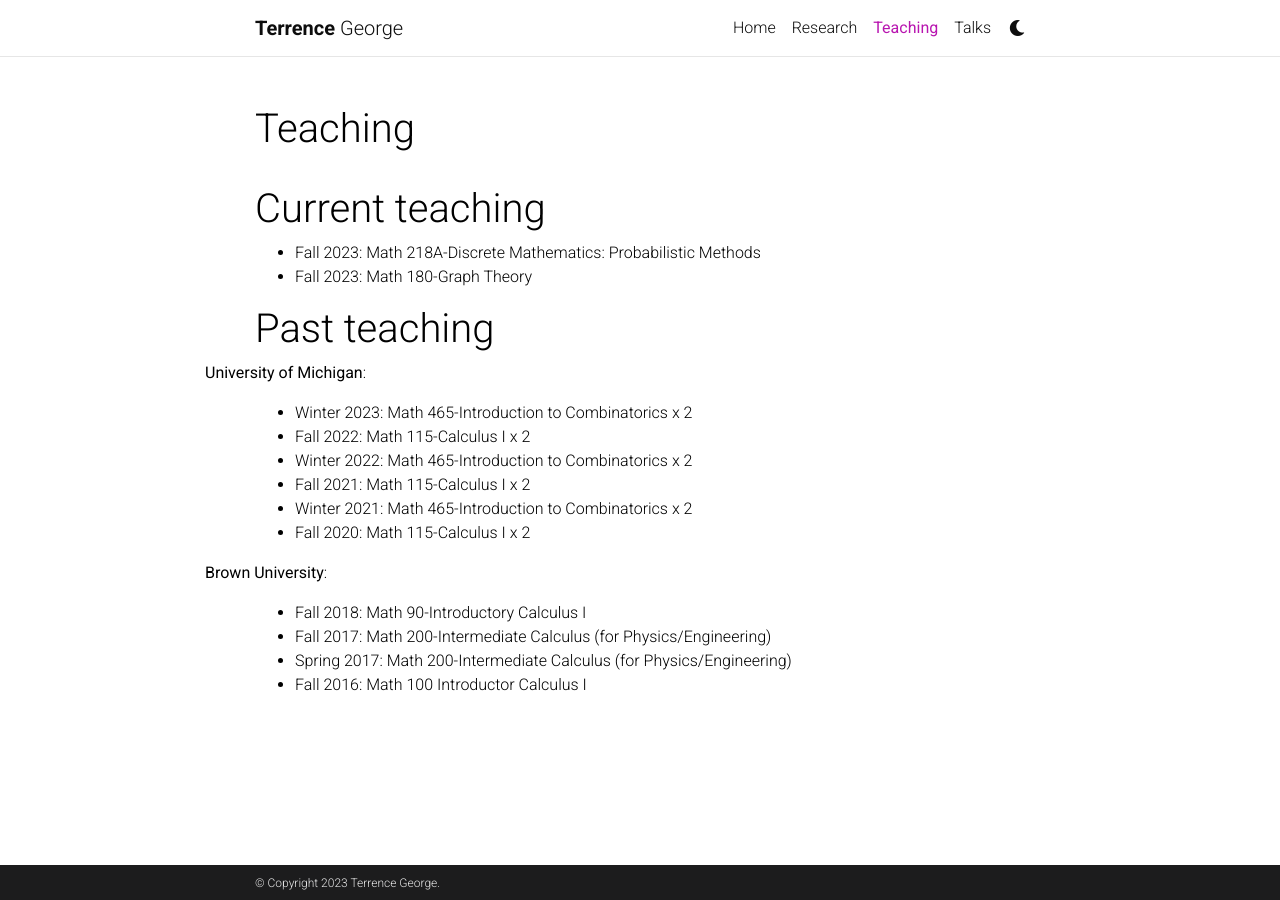
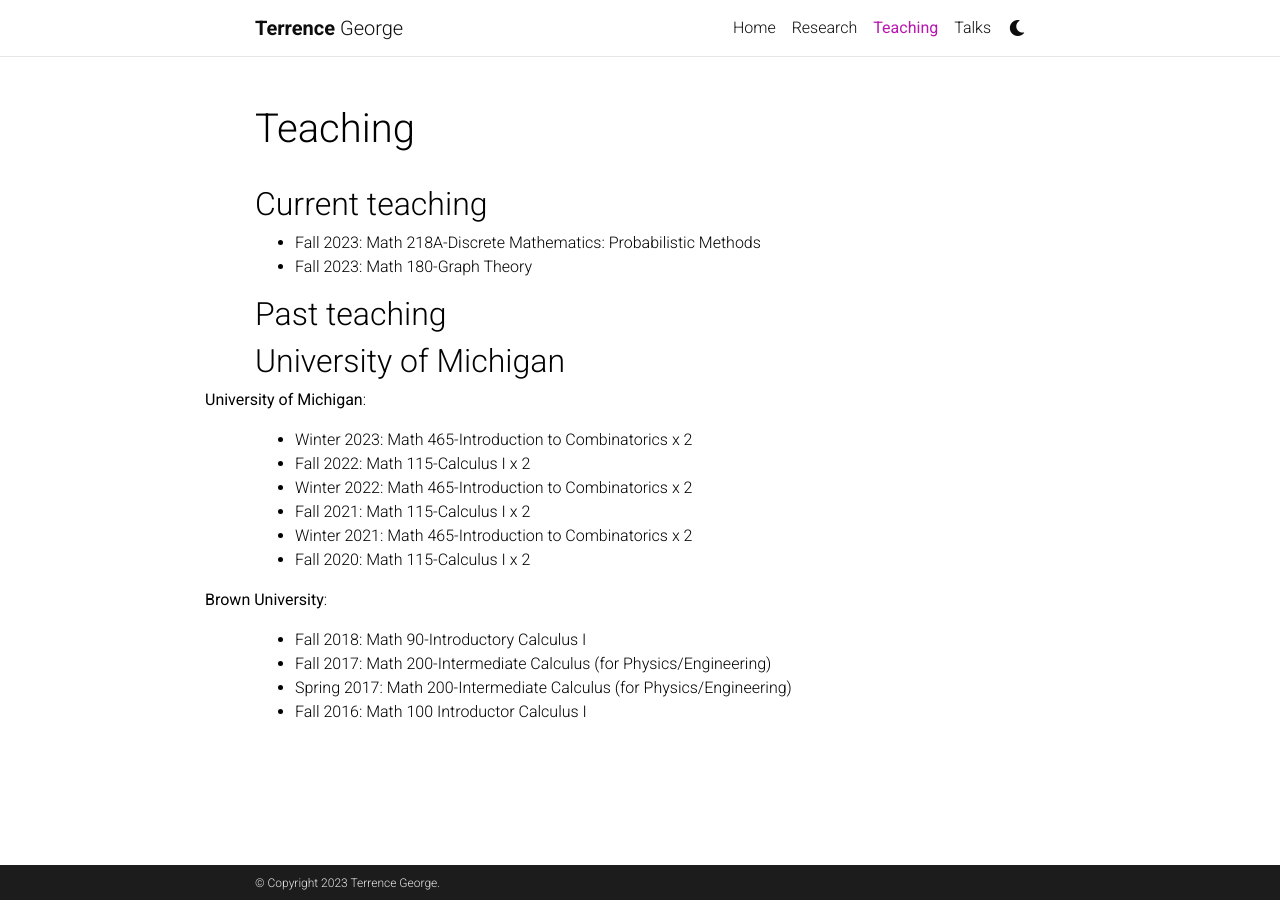
Before and after one commit to terrencegeorge/terrencegeorge.github.io, a Jekyll site: the page built from _pages/teaching.md, in a window 1280 px wide. Built offline with Jekyll 4.4.1, drawn with Linux system fonts in a browser that asks for light colours; comment, search, counter and statistics services are not loaded; a style sheet for code colours, icons or effects is not loaded.

Commit message:
Update teaching.md

```diff
--- a/_pages/teaching.md
+++ b/_pages/teaching.md
@@ -6,12 +6,13 @@ nav: true
 nav_order: 2
 
 ---
-<h1> Current teaching </h1>
+<h2> Current teaching </h2>
 <ul>
     <li> Fall 2023: Math 218A-Discrete Mathematics: Probabilistic Methods</li>
     <li> Fall 2023: Math 180-Graph Theory </li>
 </ul>
-<h1> Past teaching </h1>
+<h2> Past teaching </h2>
+<h2> University of Michigan </h2>
 <p style="margin-left: -50px; font-size:16px;"><b>University of Michigan</b>:</p>
 <ul>
 <li> Winter 2023: Math 465-Introduction to Combinatorics x 2</li>
```
